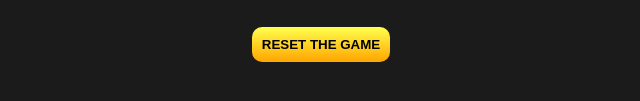
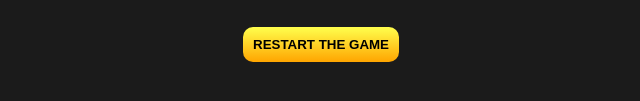
Before and after one commit to megahomyak/the_spiff_game, a plain HTML site: page files/game.html in a window 1280 px wide. Shown: the part 331-432 px from the top of the page, 319-959 px from the left. Drawn offline with Linux system fonts and the light colour scheme.

Commit message:
"Reset game" -> "Restart game"

```diff
--- a/files/game.html
+++ b/files/game.html
@@ -22,7 +22,7 @@
                 </tr>
             </tbody>
         </table>
-        <button id="reset_game">Reset the game</button>
+        <button id="restart_game">Restart the game</button>
         <script src="game_resources/script.js"></script>
     </body>
 </html>
--- a/files/game_resources/styles.css
+++ b/files/game_resources/styles.css
@@ -29,7 +29,7 @@ body {
     align-items: center;
 }
 
-#reset_game {
+#restart_game {
     margin-top: 30px;
 }
 
```
